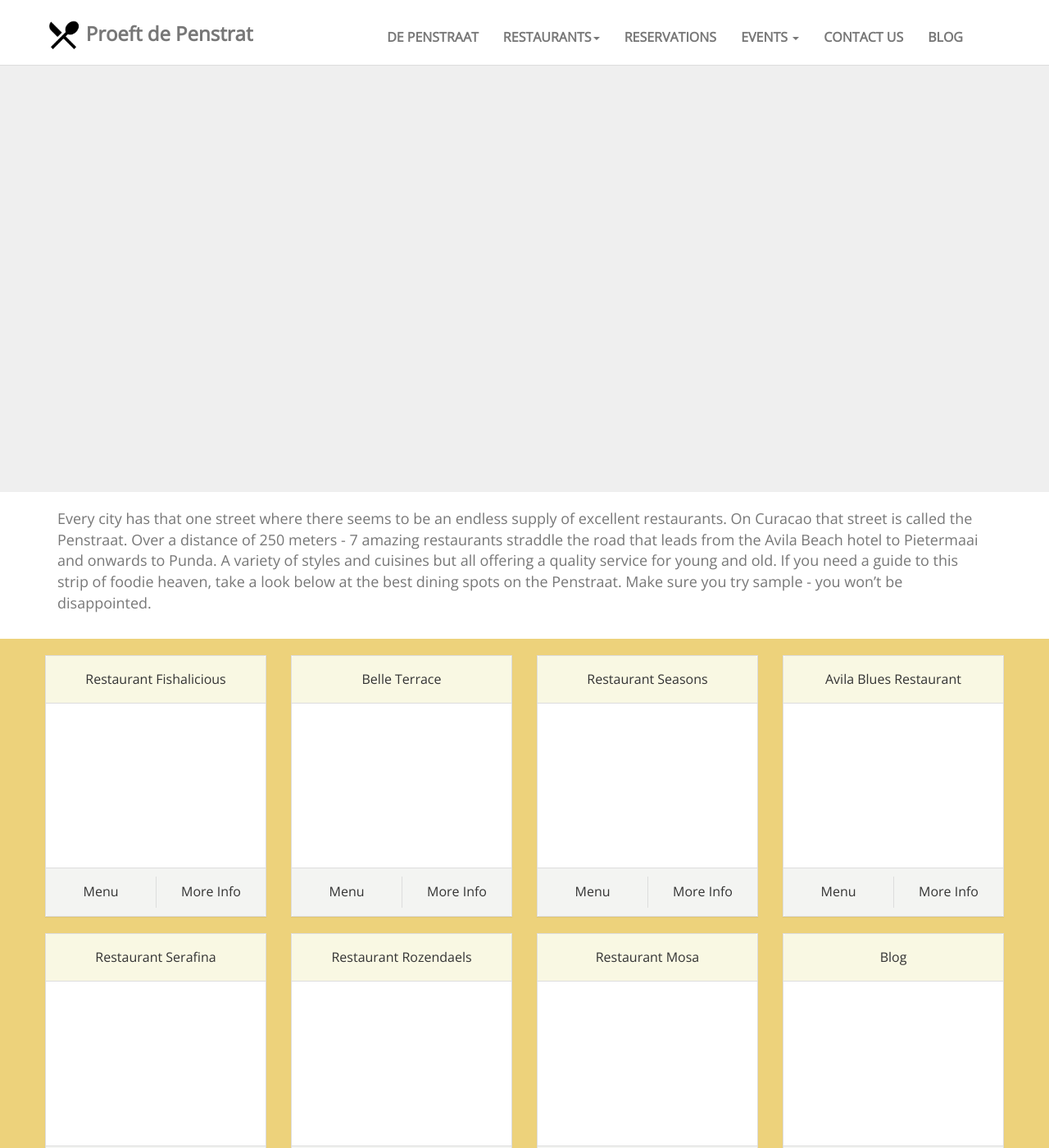
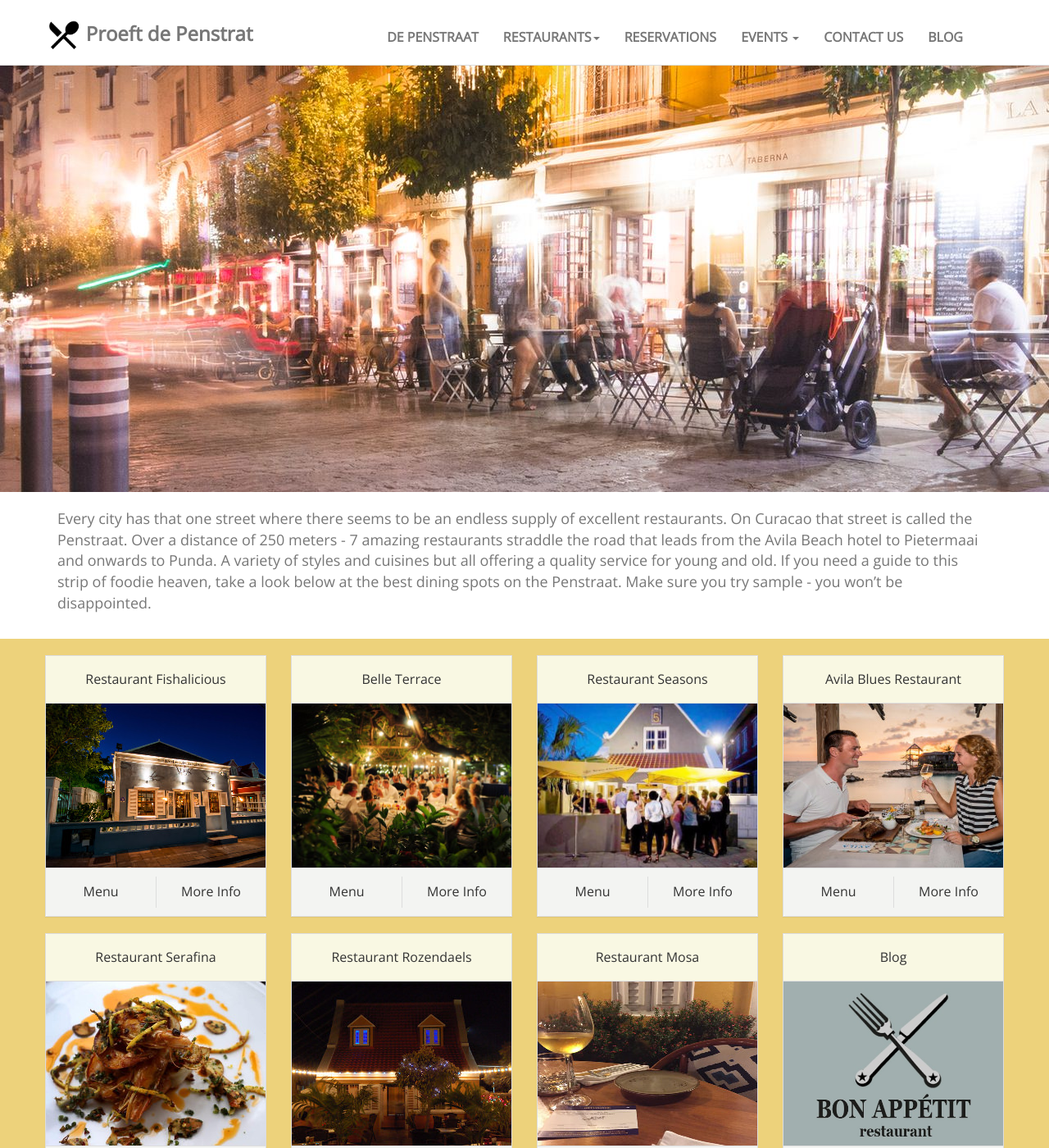
Before and after one commit to devbox02/penstraat-mvp, a Jekyll site: the page built from index.html, in a window 1280 px wide and 1400 px high. Shown: the whole window at 82% size. Built offline with Jekyll 4.4.1, drawn with Linux system fonts in a browser that asks for light colours.

Commit message:
home page fix4

```diff
--- a/assets/css/picture.css
+++ b/assets/css/picture.css
@@ -1,10 +1,10 @@
 .E00 {
-  background-image: url("{{ site.url }}/img/b3.jpeg");
+  background-image: url("/penstraat-mvp/img/b3.jpeg");
   background-position: center;
   height: 600px;
 }
 .E01 {
-  background-image: url("{{ site.url }}/img/0.1.jpg");
+  background-image: url("/penstraat-mvp/img/0.1.jpg");
     background-position: center;
     -webkit-background-size: cover;
     -moz-background-size: cover;
@@ -13,7 +13,7 @@
     height: 200px;
 }
 .E02 {
-  background-image: url("{{ site.url }}/img/0.2.jpg");
+  background-image: url("/penstraat-mvp/img/0.2.jpg");
     background-position: center;
     -webkit-background-size: cover;
     -moz-background-size: cover;
@@ -22,7 +22,7 @@
     height: 200px;
 }
 .E03 {
-  background-image: url("{{ site.url }}/img/0.3.jpg");
+  background-image: url("/penstraat-mvp/img/0.3.jpg");
     background-position: center;
     -webkit-background-size: cover;
     -moz-background-size: cover;
@@ -31,7 +31,7 @@
     height: 200px;
 }
 .E04 {
-  background-image: url("{{ site.url }}/img/0.4.jpg");
+  background-image: url("/penstraat-mvp/img/0.4.jpg");
     background-position: center;
     -webkit-background-size: cover;
     -moz-background-size: cover;
@@ -40,7 +40,7 @@
     height: 200px;
 }
 .E05 {
-  background-image: url("{{ site.url }}/img/0.5.jpg");
+  background-image: url("/penstraat-mvp/img/0.5.jpg");
     background-position: center;
     -webkit-background-size: cover;
     -moz-background-size: cover;
@@ -49,7 +49,7 @@
     height: 200px;
 }
 .E06 {
-  background-image: url("{{ site.url }}/img/0.6.jpg");
+  background-image: url("/penstraat-mvp/img/0.6.jpg");
     background-position: center;
     -webkit-background-size: cover;
     -moz-background-size: cover;
@@ -58,7 +58,7 @@
     height: 200px;
 }
 .E07 {
-  background-image: url("{{ site.url }}/img/0.7.jpg");
+  background-image: url("/penstraat-mvp/img/0.7.jpg");
     background-position: center;
     -webkit-background-size: cover;
     -moz-background-size: cover;
@@ -67,7 +67,7 @@
     height: 200px;
 }
 .E08 {
-  background-image: url("{{ site.url }}/img/0.8.jpg");
+  background-image: url("/penstraat-mvp/img/0.8.jpg");
     background-position: center;
     -webkit-background-size: cover;
     -moz-background-size: cover;
@@ -76,7 +76,7 @@
     height: 200px;
 }
 .E09 {
-  background-image: url("{{ site.url }}/img/0.9.jpg");
+  background-image: url("/penstraat-mvp/img/0.9.jpg");
     background-position: center;
     -webkit-background-size: cover;
     -moz-background-size: cover;
@@ -85,7 +85,7 @@
     height: 300px;
 }
 .E10 {
-  background-image: url("{{ site.url }}/img/0.10.jpg");
+  background-image: url("/penstraat-mvp/img/0.10.jpg");
     background-position: center;
     -webkit-background-size: cover;
     -moz-background-size: cover;
```
